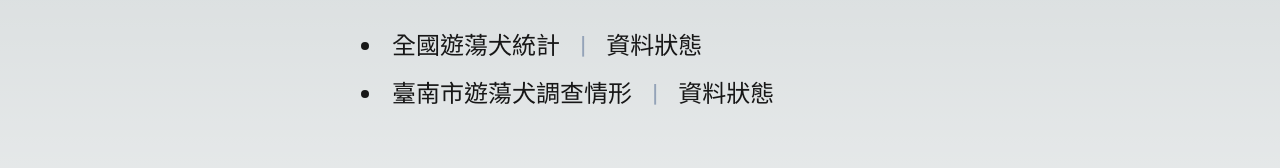
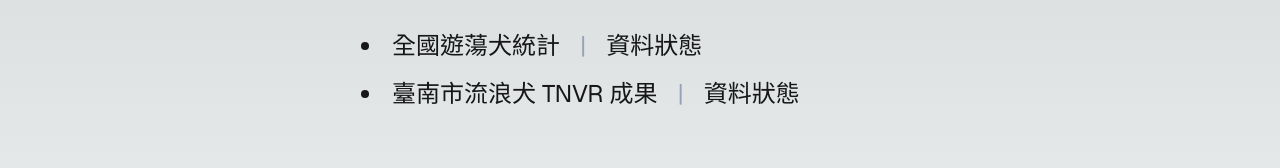
Before and after one commit to bootleq/feeders-charts, a Next.js app: page / in a window 1280 px wide. Shown: the part 126-294 px from the top of the page. Built offline with nearby package versions, Linux system fonts and the light colour scheme; no server answers.

Commit message:
Rename 臺南市遊蕩犬調查情形, should be TNVR result
Though the data page has title 臺南市遊蕩犬調查情形, each data file has
been named as `各行政區執行流浪犬TNVR成果表`.

To avoid confusion, we should also name Tainan pages with TNVR result.

```diff
--- a/src/app/page.tsx
+++ b/src/app/page.tsx
@@ -34,7 +34,7 @@ export default function Home() {
           </li>
           <li>
             <Link href='tainan' className='cursor-pointer p-2 rounded transition hover:bg-amber-200 inline-block hover:-translate-y-1 hover:drop-shadow'>
-              臺南市遊蕩犬調查情形
+              臺南市流浪犬 TNVR 成果
             </Link>
             <span className='inline-block mx-3 text-slate-400'>
             |
--- a/src/app/tainan/page.tsx
+++ b/src/app/tainan/page.tsx
@@ -7,7 +7,7 @@ import {
 } from "lucide-react";
 
 export const metadata: Metadata = {
-  title: '臺南市遊蕩犬調查情形',
+  title: '臺南市流浪犬 TNVR 成果',
   description: '根據臺南市公布的遊蕩犬調查情形，整理為視覺化圖表，也可以輸出表格',
 };
 
@@ -16,7 +16,7 @@ export default async function Page() {
     <div className="container items-center justify-items-center min-h-screen mx-auto font-[family-name:var(--font-geist-sans)]">
       <main className="flex flex-col gap-2 items-center sm:items-start">
         <h1 className='pt-3 block text-center w-full text-3xl bold'>
-          臺南市遊蕩犬調查情形
+          臺南市流浪犬 TNVR 成果
         </h1>
 
         <Chart />
--- a/src/app/tainan/resource/page.tsx
+++ b/src/app/tainan/resource/page.tsx
@@ -4,7 +4,7 @@ import { resources } from '@/lib/tainan_resource';
 import Link from 'next/link';
 
 export const metadata: Metadata = {
-  title: '資料狀態 - 臺南市遊蕩犬調查情形',
+  title: '資料狀態 - 臺南市流浪犬 TNVR 成果',
   description: '臺南市遊蕩犬資料圖表，資料重新整理的時間，以及從資料來源獲取更新的時間',
 };
 
@@ -13,7 +13,7 @@ export default async function Page() {
     <div className="container min-h-screen mx-auto font-[family-name:var(--font-geist-sans)]">
       <main className="flex flex-col gap-2 items-center justify-center h-full min-h-[60vh]">
         <h1 className='pt-3 block text-center w-full text-3xl bold'>
-          臺南市遊蕩犬調查情形
+          臺南市流浪犬 TNVR 成果
           資料狀態
         </h1>
 
```
Also changed, not shown: 2 other files (tests, documents, lock files or other folders).
